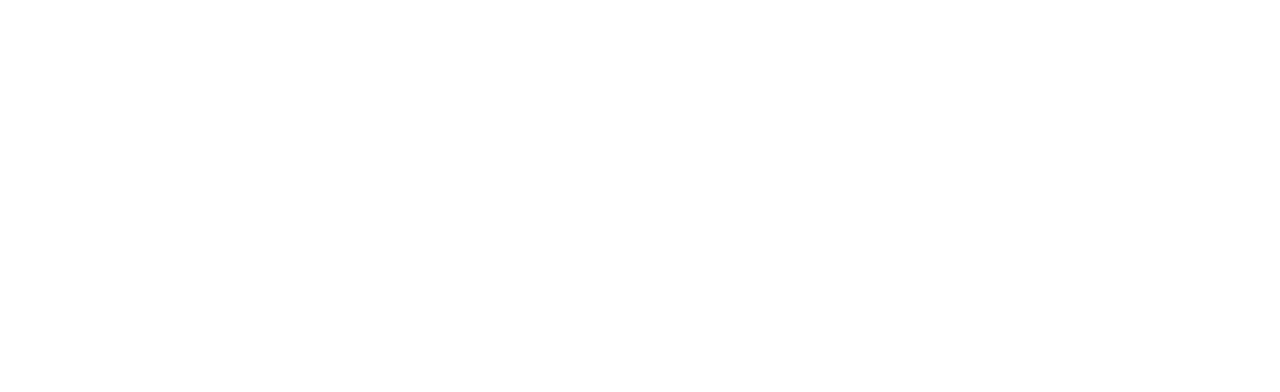
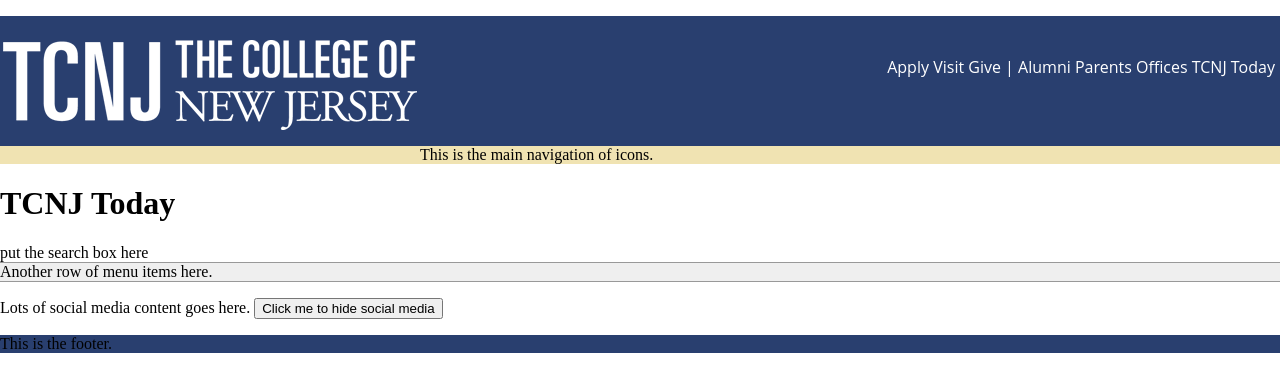
Before and after one commit to jmoraca/tcnjtodaydemo, a plain HTML site: page index.html in a window 1280 px wide. Drawn offline with nearby package versions, Linux system fonts and the light colour scheme.

Commit message:
html and css edits

```diff
--- a/index.html
+++ b/index.html
@@ -1,4 +1,56 @@
+<!DOCTYPE html>
 <html>
 
+    <head>
+        <meta charset="utf-8">
+        <title>TCNJ Today Demo</title>
+        <meta name="description" content="A demo of creating TCNJ with handcoded HTML and CSS">
+        <link rel="stylesheet" href="styles.css">
+        <script src="https://ajax.googleapis.com/ajax/libs/jquery/3.3.1/jquery.min.js"></script>
 
+                <!-- Demo jQuery-->
+        <script>
+            $(document).ready(function(){
+                $("button").click(function(){
+                    $("#social").hide();
+                });
+            });
+</script>
+
+
+    </head>
+    <body>
+        <header>
+            <div id="tcnj-logo">
+                <a href="https://tcnj.pages.tcnj.edu/"><img src="images/tcnj-wordmark-420x130.png" alt="The College of New Jersey"></a></div>
+            <div id="header-nav">
+                <ul>
+                    <li><a href="#">Apply</a></li>
+                    <li>Visit</li>
+                    <li>Give</li>
+                    <li>|</li>
+                    <li>Alumni</li>
+                    <li>Parents</li>
+                    <li>Offices</li>
+                    <li>TCNJ Today</li>
+                </ul>
+            </div>
+        </header>
+
+        <nav>This is the main navigation of icons.</nav>
+
+        <div id="title-search">
+            <h1>TCNJ Today</h1>
+            <div id="search">put the search box here</div>
+        </div>
+
+        <div id="second-menu">Another row of menu items here.</div>
+
+        <p id="social">Lots of social media content goes here.  <button>Click me to hide social media</button>
+
+
+        <footer>This is the footer.</footer>
+
+
+    </body>
 </html>
--- a/styles.css
+++ b/styles.css
@@ -0,0 +1,61 @@
+body {
+    margin:0;
+    padding:0;
+}
+
+header {
+    background-color: #293f6f;
+    width:100%;
+    height:130px;
+    margin:0;
+    padding:0;
+    color:white;
+    font-family: "Open Sans", sans-serif;
+}
+
+#tcnj-logo {
+    float:left;
+}
+
+#header-nav ul  {
+    list-style-type: none;
+    padding: 40px 5px 0px 0px;
+    text-align: right;
+    float:right:
+}
+#header-nav li {
+    display:inline;
+}
+
+
+#header-nav li a {
+    width:60px;
+    color:white;
+    text-decoration: none;
+
+}
+
+
+/*THE CAROUSEL OF ICONS*/
+nav {
+    background-color: #f0e3b2;
+    width:100%;
+    margin:0;
+    padding:0;
+}
+
+/*THE SECOND ROW OF MENU ITEMS*/
+#second-menu {
+    background-color: #efefef;
+    border-top:1px solid #999999;
+    border-bottom:1px solid #999999;
+}
+
+
+
+/*FOOTER*/
+footer {background-color: #293f6f;
+    width:100%;
+    height:auto;
+    margin:0;
+    padding:0;}
```
